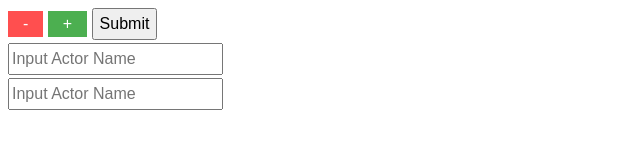
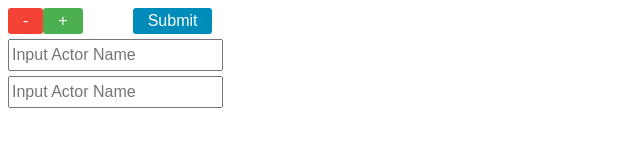
Before and after one commit to Alexander-JJ/movie-actor, a website built with Vite: page index.html in a window 1280 px wide. Shown: the whole page, without its empty margins (0-640 px from the left). Built offline with nearby package versions, Linux system fonts and the light colour scheme.

Commit message:
ui update

```diff
--- a/index.html
+++ b/index.html
@@ -8,13 +8,13 @@
   </head>
   <body>
     <aside>
-      <button class="button" id="btnSubtract" style="background-color: #ff4f4f">
+      <button class="button" id="btnSubtract">
         -
       </button>
-      <button class="button" id="btnAdd" style="background-color: #4caf50">
+      <button class="button" id="btnAdd">
         +
       </button>
-      <button id="btnSubmit">Submit</button>
+      <button class ="button" id="btnSubmit">Submit</button>
       <div id="actor_input">
         <input type="text" placeholder="Input Actor Name" />
         <input type="text" placeholder="Input Actor Name" />
--- a/src/main.scss
+++ b/src/main.scss
@@ -32,6 +32,28 @@ html * {
   text-decoration: none;
   display: inline-block;
   font-size: 16px;
+  border-radius: 3px;
+}
+#btnSubtract {
+  background-color: #f44336;
+  float: left;
+}
+#btnSubtract:active {
+  background-color: #ff847b;
+}
+#btnAdd {
+  background-color: #4CAF50;
+  float: left;
+}
+#btnAdd:active {
+  background-color: #7dc980;
+}
+#btnSubmit {
+  background-color: #008CBA;
+  margin-left: 50px;
+}
+#btnSubmit:active {
+  background-color: #01a6dd;
 }
 
 aside {
@@ -50,5 +72,5 @@ body {
 }
 
 #actor_input input {
-  margin-top: 3px;
+  margin-top: 5px;
 }
```
Also changed, not shown: 1 other file.
